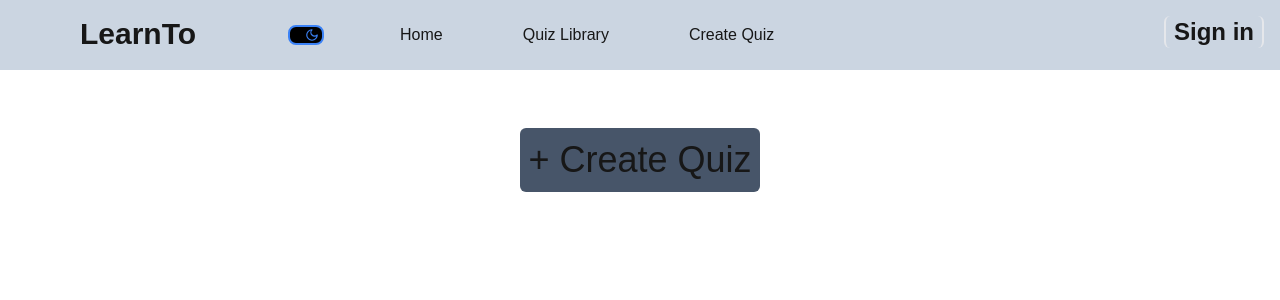
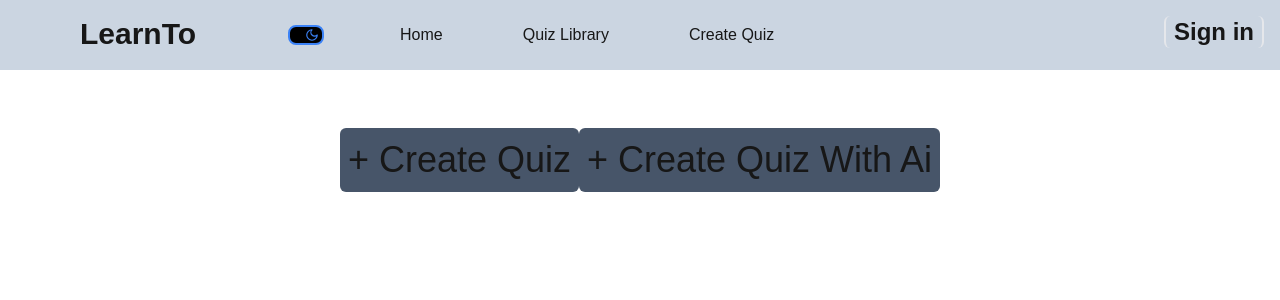
Before and after one commit to JoeyCollado/learnto, a Next.js app: page /pages/quizCreate in a window 1280 px wide. Shown: the top 300 px of the page. Built offline with nearby package versions, Linux system fonts and the light colour scheme; no server answers.

Commit message:
ai quiz button

```diff
--- a/app/pages/quizCreate/page.tsx
+++ b/app/pages/quizCreate/page.tsx
@@ -31,6 +31,8 @@ const page = () => {
 
         <button className='transition-all duration-300 ease-in-out align-middle justify-center bg-slate-600 px-2 rounded-md py-3 hover:bg-blue-700'>+ Create Quiz</button>
 
+        <button className='transition-all duration-300 ease-in-out align-middle justify-center bg-slate-600 px-2 rounded-md py-3 hover:bg-blue-700'>+ Create Quiz With Ai</button>
+
     </div>
     </>
   )
```
